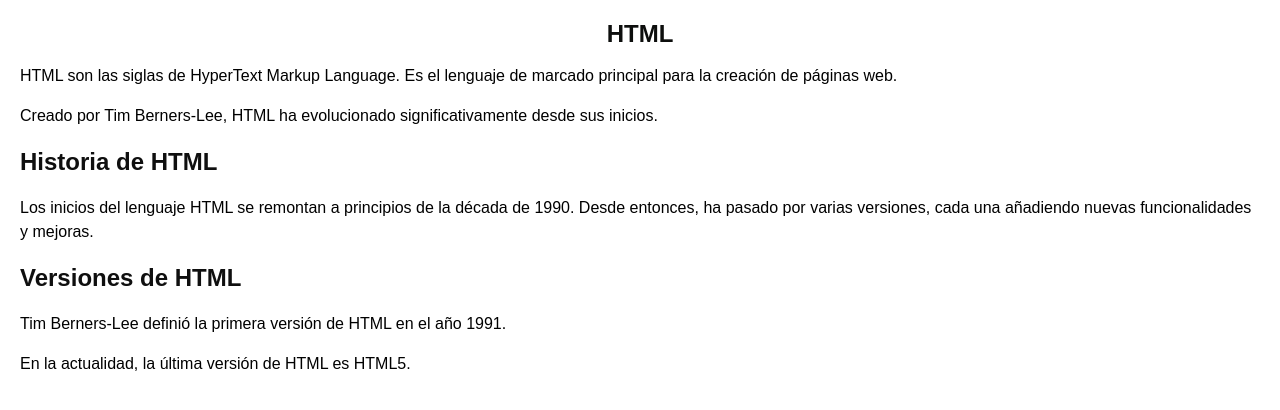
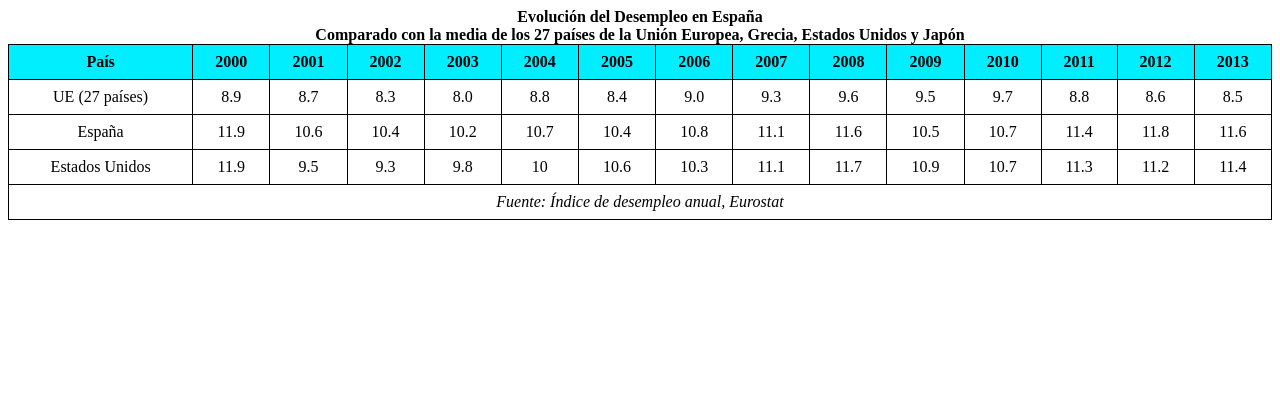
Before and after one commit to Sebastpuli18/codigospulivar, a plain HTML site: page index.html in a window 1280 px wide. Drawn offline with Linux system fonts and the light colour scheme.

Commit message:
Add files via upload

```diff
--- a/index.html
+++ b/index.html
@@ -1,17 +1,92 @@
 <!DOCTYPE html>
 <html>
-<head>
-    <title>HTML</title>
-    <link rel="stylesheet" href="styles.css">
-</head>
-<body>
-    <h1>HTML</h1>
-    <p>HTML son las siglas de HyperText Markup Language. Es el lenguaje de marcado principal para la creación de páginas web.</p>
-    <p>Creado por Tim Berners-Lee, HTML ha evolucionado significativamente desde sus inicios.</p>
-    <h2>Historia de HTML</h2>
-    <p>Los inicios del lenguaje HTML se remontan a principios de la década de 1990. Desde entonces, ha pasado por varias versiones, cada una añadiendo nuevas funcionalidades y mejoras.</p>
-    <h2>Versiones de HTML</h2>
-    <p>Tim Berners-Lee definió la primera versión de HTML en el año 1991.</p>
-    <p>En la actualidad, la última versión de HTML es HTML5.</p>
-</body>
+  <head>
+    <title>Evolución del Desempleo</title>
+    <link rel="stylesheet" href="styles.css" />
+  </head>
+  <body>
+    <table>
+      <caption>
+        Evolución del Desempleo en España<br />Comparado con la media de los 27
+        países de la Unión Europea, Grecia, Estados Unidos y Japón
+      </caption>
+      <thead>
+        <tr>
+          <th>País</th>
+          <th>2000</th>
+          <th>2001</th>
+          <th>2002</th>
+          <th>2003</th>
+          <th>2004</th>
+          <th>2005</th>
+          <th>2006</th>
+          <th>2007</th>
+          <th>2008</th>
+          <th>2009</th>
+          <th>2010</th>
+          <th>2011</th>
+          <th>2012</th>
+          <th>2013</th>
+        </tr>
+      </thead>
+      <tbody>
+        <tr>
+          <td>UE (27 países)</td>
+          <td>8.9</td>
+          <td>8.7</td>
+          <td>8.3</td>
+          <td>8.0</td>
+          <td>8.8</td>
+          <td>8.4</td>
+          <td>9.0</td>
+          <td>9.3</td>
+          <td>9.6</td>
+          <td>9.5</td>
+          <td>9.7</td>
+          <td>8.8</td>
+          <td>8.6</td>
+          <td>8.5</td>
+        </tr>
+        <tr>
+          <td>España</td>
+          <td>11.9</td>
+          <td>10.6</td>
+          <td>10.4</td>
+          <td>10.2</td>
+          <td>10.7</td>
+          <td>10.4</td>
+          <td>10.8</td>
+          <td>11.1</td>
+          <td>11.6</td>
+          <td>10.5</td>
+          <td>10.7</td>
+          <td>11.4</td>
+          <td>11.8</td>
+          <td>11.6</td>
+        </tr>
+      </tr>
+      <td>Estados Unidos</td>
+      <td>11.9</td>
+          <td>9.5</td>
+          <td>9.3</td>
+          <td>9.8</td>
+          <td>10</td>
+          <td>10.6</td>
+          <td>10.3</td>
+          <td>11.1</td>
+          <td>11.7</td>
+          <td>10.9</td>
+          <td>10.7</td>
+          <td>11.3</td>
+          <td>11.2</td>
+          <td>11.4</td>
+
+      </tbody>
+      <tfoot>
+        <tr>
+          <td colspan="15">Fuente: Índice de desempleo anual, Eurostat</td>
+        </tr>
+      </tfoot>
+    </table>
+  </body>
 </html>
--- a/styles.css
+++ b/styles.css
@@ -1,19 +1,24 @@
-body {
-  font-family: Arial, sans-serif;
-  margin: 20px;
+table {
+  border-collapse: collapse;
+  width: 100%;
 }
 
-h1 {
+th, td {
+  border: 1px solid #000000;
+  padding: 8px;
   text-align: center;
-  font-size: 24px;
-  color: #0d0e0d;
 }
 
-h2 {
-  color: rgb(15, 15, 15);
-  margin-top: 20px;
+th {
+  background-color: #00eeff;
 }
 
-p {
-  line-height: 1.5;
+caption {
+  caption-side: top;
+  font-weight: bold;
+  text-align: center;
 }
+
+tfoot td {
+  font-style: italic;
+}
```
